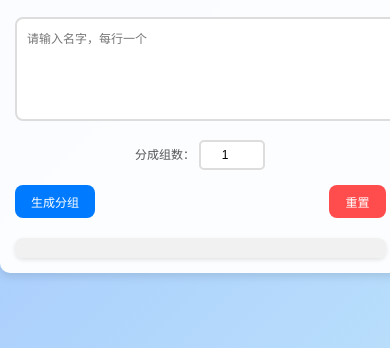
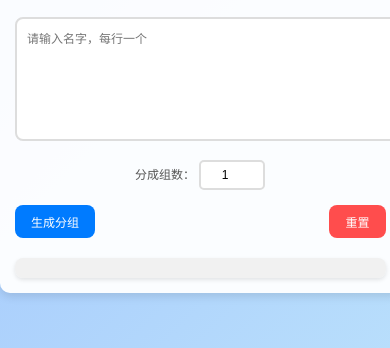
Before and after one commit to PC0429/random, a plain HTML site: page index.html in a window 390 px wide. Shown: the part 124-472 px from the top of the page. Drawn offline with Linux system fonts and the light colour scheme.

Commit message:
Update styles.css

```diff
--- a/styles.css
+++ b/styles.css
@@ -49,7 +49,7 @@ h1 {
 
 textarea {
     width: 100%;
-    height: 100px; /* 调整高度 */
+    height: 120px;
     margin-bottom: 15px;
     padding: 10px;
     border: 2px solid #ddd;
@@ -157,7 +157,7 @@ button.reset:hover {
     }
 
     textarea {
-        height: 80px; /* 调整高度 */
+        height: 100px;
         font-size: 12px;
     }
 
```
